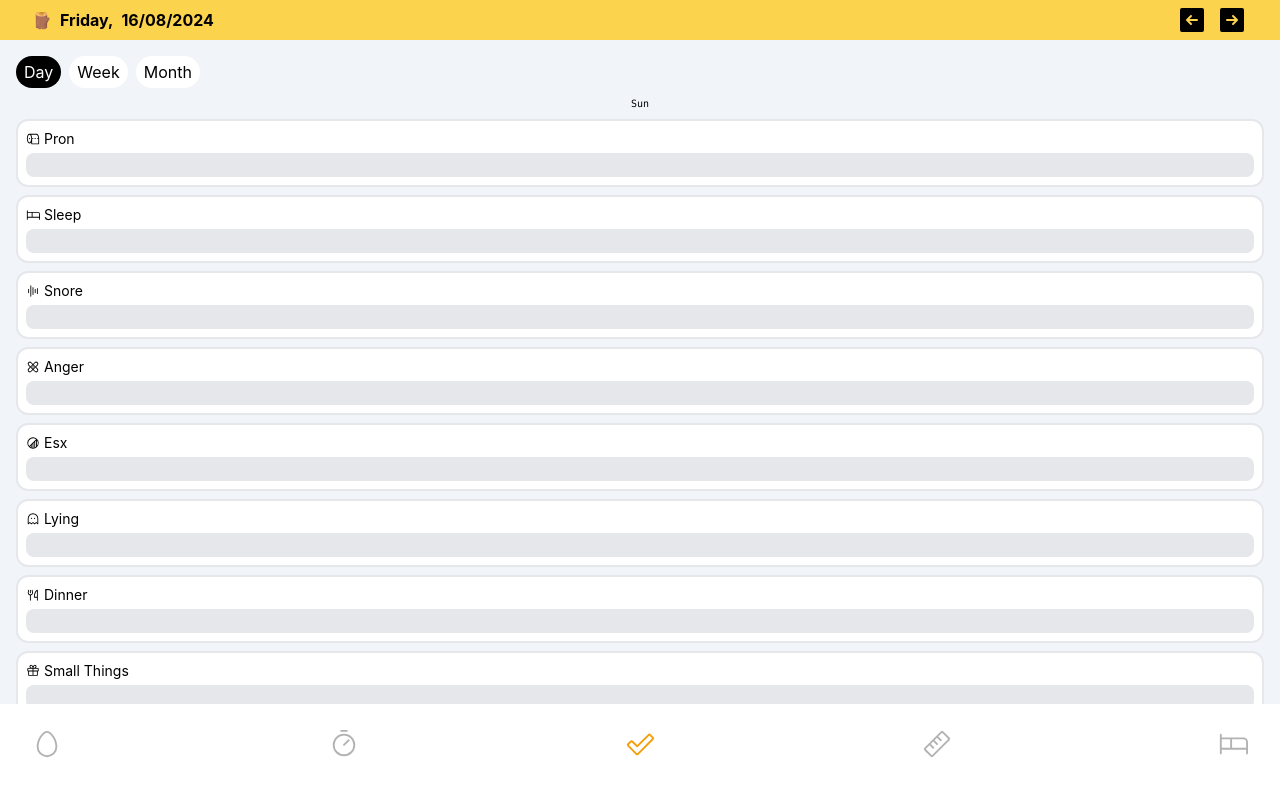
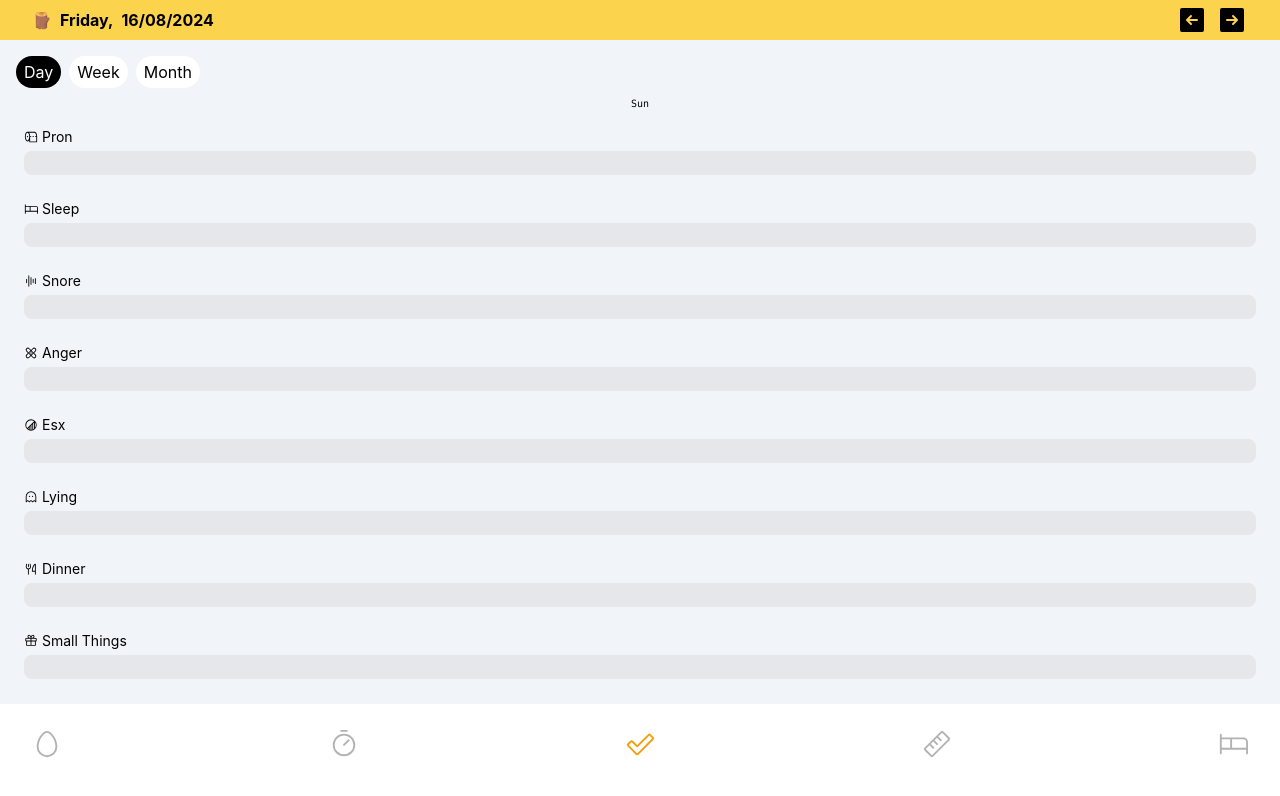
Before and after one commit to EliranSun/trackers, a React (Create React App) app: page / in a window 1280 px wide. Shown: the top 796 px of the page. Built offline with nearby package versions, Linux system fonts and the light colour scheme; no server answers; the database is empty.

Commit message:
UI adjustments day view

```diff
--- a/src/components/atoms/Checkbox.jsx
+++ b/src/components/atoms/Checkbox.jsx
@@ -1,5 +1,5 @@
-import {useEffect, useState} from "react";
-import {DbTables, getLogs, setLog} from "../../utils/db";
+import { useEffect, useState } from "react";
+import { DbTables, getLogs, setLog } from "../../utils/db";
 import classNames from "classnames";
 
 export const Checkbox = ({
@@ -7,10 +7,9 @@ export const Checkbox = ({
     label,
     date,
     isChecked: initIsChecked = null,
-                             isFailureMessage,
-                             isSuccessMessage,
     isPositive,
     isHighlighted,
+    isDayView,
 }) => {
     const [isChecked, setIsChecked] = useState(initIsChecked);
     const showPositive = (isChecked && isPositive) || (!isChecked && !isPositive);
@@ -28,7 +27,7 @@ export const Checkbox = ({
                 return;
             }
 
-            console.log({data});
+            console.log({ data });
             setIsChecked(data[0].isMet);
         });
     }, [date, label]);
@@ -46,6 +45,7 @@ export const Checkbox = ({
             className={classNames({
                 "flex-grow": true,
                 "h-6": true,
+                "border-none": isDayView,
                 "border-gray-300": !isHighlighted,
                 "border-2 border-black dark:border-white": isHighlighted,
                 "bg-gray-200 dark:bg-slate-50/10": isChecked === null,
--- a/src/components/templates/HabitTemplate.jsx
+++ b/src/components/templates/HabitTemplate.jsx
@@ -93,14 +93,19 @@ export const HabitTemplate = ({ date }) => {
             {checkboxTrackers.map(tracker => {
                 const Icon = tracker.icon;
                 return (
-                    <div key={tracker.name}
-                         className="flex flex-col gap-1 bg-white dark:bg-neutral-700 border-2 dark:border-black rounded-xl p-2">
+                    <div
+                        key={tracker.name}
+                        className={classNames({
+                            "flex flex-col gap-1 p-2": true,
+                            "bg-white dark:bg-neutral-700": view !== View.DAY,
+                            "border-2 dark:border-black rounded-xl": view !== View.DAY,
+                        })}>
                         <h1 className="flex items-center gap-1 text-sm">
                             <Icon/><span className="">{tracker.name}</span>
                         </h1>
                         <div className={classNames({
                             "flex w-full rounded-lg overflow-hidden": true,
-                            "flex-col": view === View.DAY,
+                            "flex-col gap-0": view === View.DAY,
                             "gap-[2px]": view !== View.MONTH,
                             "gap-px": view === View.MONTH,
                         })}>
@@ -110,6 +115,7 @@ export const HabitTemplate = ({ date }) => {
                                         id={tracker.id}
                                         key={index}
                                         label={tracker.name}
+                                        isDayView={view === View.DAY}
                                         isSuccessMessage={tracker.isSuccessMessage}
                                         isFailureMessage={tracker.isFailureMessage}
                                         isPositive={tracker.isPositive}
```
Lines whose indentation alone changed are shown as unchanged.
